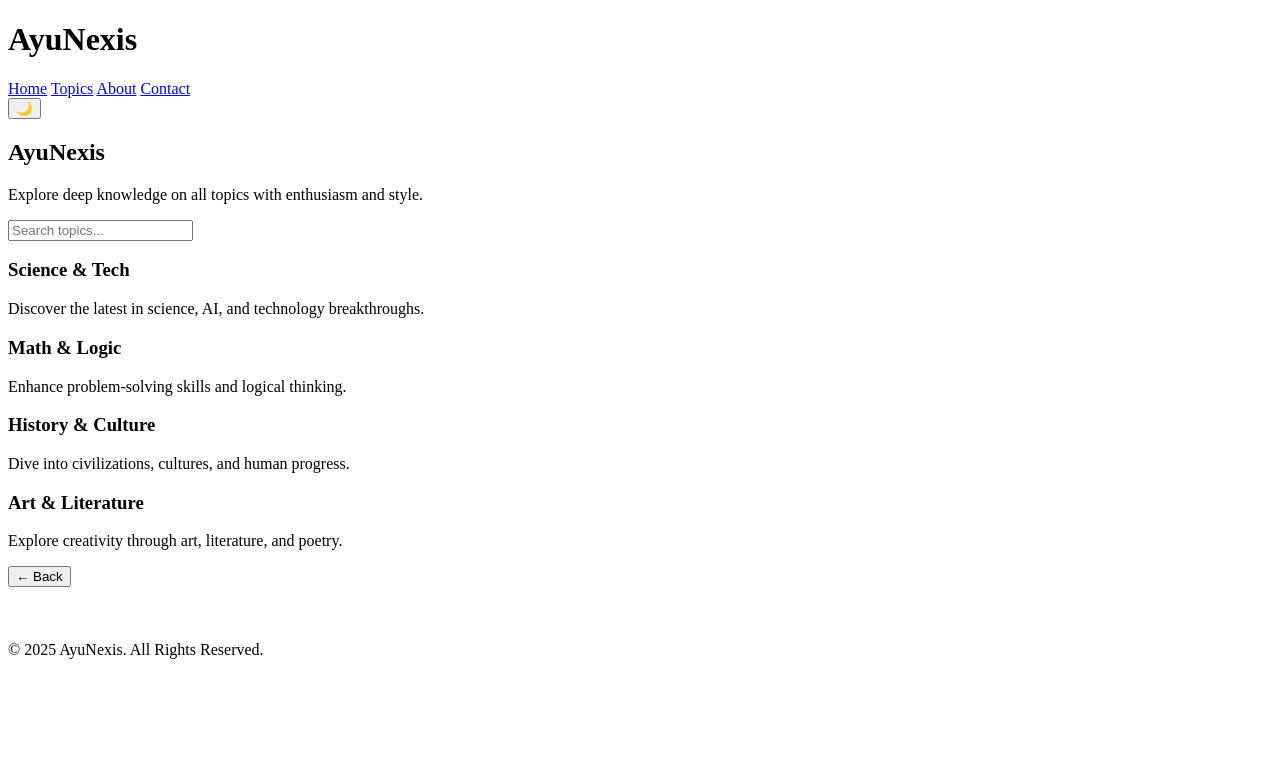
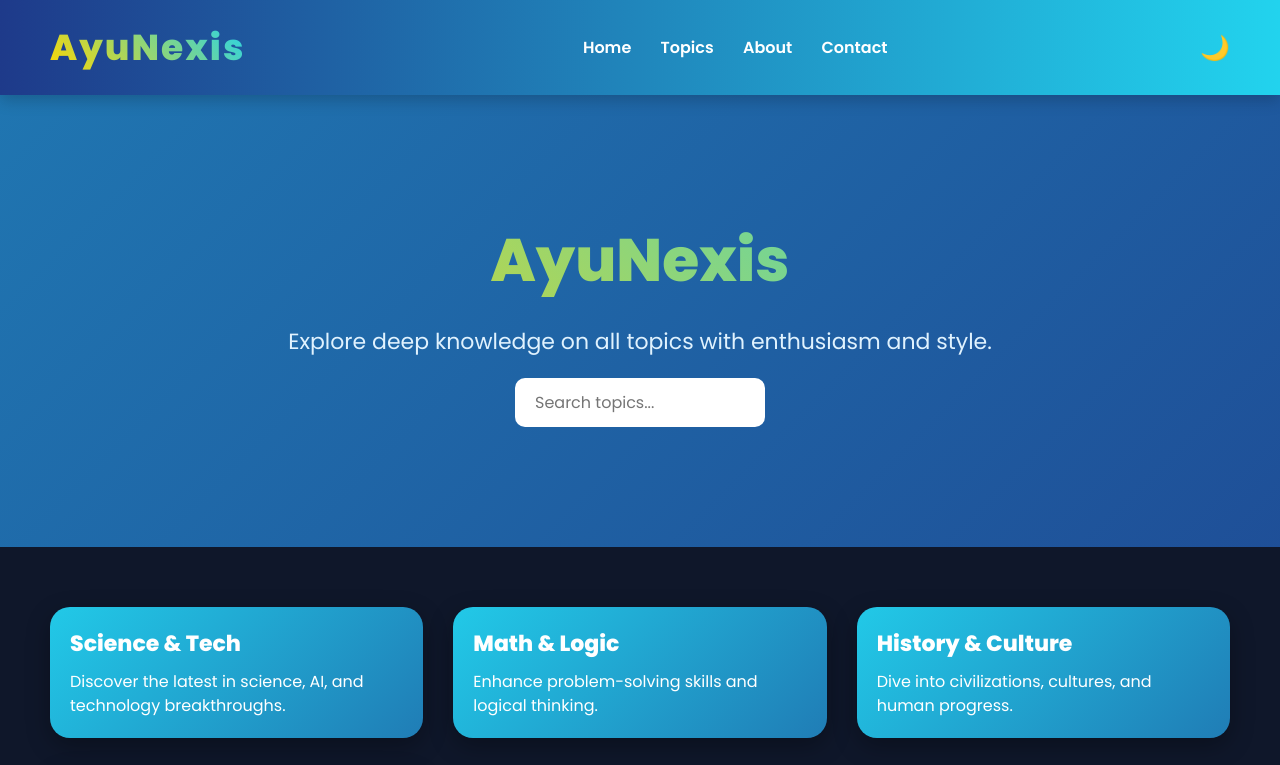
Before and after one commit to AyushMishra189/AyuNexis, a plain HTML site: page index.html in a window 1280 px wide. Shown: the top 765 px of the page. Drawn offline with Linux system fonts and the light colour scheme.

Commit message:
Update style.css

```diff
--- a/style.css
+++ b/style.css
@@ -1,58 +1,44 @@
-<!DOCTYPE html>
-<html lang="en">
-<head>
-<meta charset="UTF-8">
-<meta name="viewport" content="width=device-width, initial-scale=1.0">
-<title>AyuNexis – Your Nexus of Knowledge</title>
-<link rel="stylesheet" href="style.css">
-</head>
-<body>
-<header class="hero">
-  <h1>AyuNexis</h1>
-  <p>Your Nexus of Knowledge</p>
-  <nav>
-    <a href="index.html">Home</a>
-    <a href="about.html">About</a>
-    <a href="classes/class6.html">Classes</a>
-    <a href="subjects/math.html">Subjects</a>
-    <a href="subjects/coding.html">Coding</a>
-  </nav>
-</header>
+/* General */
+* { margin:0; padding:0; box-sizing:border-box; font-family:'Poppins', sans-serif; }
+body { transition: background 0.3s, color 0.3s; overflow-x:hidden; background:#0F172A; color:#fff; }
 
-<main class="container">
-  <section class="intro">
-    <h2>Welcome to AyuNexis</h2>
-    <p>Learn, practice, and excel with our step-by-step guidance, notes, NCERT PDFs, and coding exercises.</p>
-  </section>
+/* Header */
+header { display:flex; justify-content: space-between; align-items:center; padding:20px 50px; background: linear-gradient(90deg,#1E3A8A,#22D3EE); box-shadow:0 5px 15px rgba(0,0,0,0.2); position: sticky; top:0; z-index:100; }
+header h1 { font-size:36px; font-weight:800; letter-spacing:2px; background: linear-gradient(45deg,#FFD700,#22D3EE); -webkit-background-clip: text; -webkit-text-fill-color: transparent; }
+nav a { color:#fff; margin-left:25px; text-decoration:none; font-weight:600; font-size:16px; position:relative; }
+nav a::after { content:""; position:absolute; width:0%; height:2px; bottom:-3px; left:0; background:#FFD700; transition:0.3s; }
+nav a:hover::after { width:100%; }
+#theme-toggle { background:none; border:none; font-size:24px; cursor:pointer; color:#fff; }
 
-  <section class="classes">
-    <h2>Explore by Class</h2>
-    <div class="cards">
-      <a href="classes/class6.html" class="card">Class 6</a>
-      <a href="classes/class7.html" class="card">Class 7</a>
-      <a href="classes/class8.html" class="card">Class 8</a>
-      <a href="classes/class9.html" class="card">Class 9</a>
-      <a href="classes/class10.html" class="card">Class 10</a>
-      <a href="classes/class11.html" class="card">Class 11</a>
-      <a href="classes/class12.html" class="card">Class 12</a>
-    </div>
-  </section>
+/* Hero */
+.hero { text-align:center; padding:120px 20px; position:relative; overflow:hidden; background: linear-gradient(135deg,#22D3EE,#1E3A8A); background-size: 400% 400%; animation: gradientBG 15s ease infinite; }
+@keyframes gradientBG { 0%{background-position:0% 50%;} 50%{background-position:100% 50%;} 100%{background-position:0% 50%;} }
+.hero h2 { font-size:60px; font-weight:800; margin-bottom:20px; background: linear-gradient(45deg,#FFD700,#22D3EE); -webkit-background-clip: text; -webkit-text-fill-color: transparent; }
+.hero p { font-size:22px; margin-bottom:20px; color:#E0F2FE; }
+.hero input { padding:12px 20px; border-radius:10px; border:none; font-size:16px; width:250px; outline:none; }
 
-  <section class="subjects">
-    <h2>Explore by Subject</h2>
-    <div class="cards">
-      <a href="subjects/math.html" class="card">Math</a>
-      <a href="subjects/science.html" class="card">Science</a>
-      <a href="subjects/english.html" class="card">English</a>
-      <a href="subjects/hindi.html" class="card">Hindi</a>
-      <a href="subjects/social.html" class="card">Social Science</a>
-      <a href="subjects/coding.html" class="card">Coding</a>
-    </div>
-  </section>
-</main>
+/* Topics */
+.topics { display:grid; grid-template-columns:repeat(auto-fit,minmax(280px,1fr)); gap:30px; padding:60px 50px; }
+.card { position:relative; border-radius:20px; overflow:hidden; cursor:pointer; padding:20px; color:#fff; background: linear-gradient(135deg,#22D3EE,#1E3A8A); background-size:200% 200%; animation: cardGradient 5s ease infinite; opacity:0; transform: translateY(50px); transition: all 0.5s; box-shadow:0 8px 25px rgba(0,0,0,0.3); }
+@keyframes cardGradient { 0%{background-position:0% 50%;} 50%{background-position:100% 50%;} 100%{background-position:0% 50%;} }
+.card h3 { font-size:22px; font-weight:700; margin-bottom:10px; }
+.card p { font-size:16px; line-height:1.5; }
+.card.visible { opacity:1; transform:translateY(0); }
+.card:hover { transform: scale(1.05); box-shadow:0 15px 35px rgba(0,0,0,0.6); }
 
-<footer>
-  <p>© 2025 AyuNexis | All Rights Reserved</p>
-</footer>
-</body>
-</html>
+/* Topic Page */
+.topic-page { padding:60px 50px; display:none; opacity:0; transform:translateY(30px); transition: all 0.5s; }
+.topic-page.active { opacity:1; transform:translateY(0); }
+.topic-page img { max-width:100%; border-radius:15px; margin:20px 0; transition: transform 0.4s ease, box-shadow 0.4s ease; }
+.topic-page img:hover { transform: scale(1.05); box-shadow:0 10px 30px rgba(0,0,0,0.4); }
+#back-btn { background:#22D3EE; color:#fff; padding:10px 20px; border:none; border-radius:10px; cursor:pointer; margin-bottom:20px; font-weight:700; transition: transform 0.3s; }
+#back-btn:hover { background:#1E3A8A; transform: scale(1.05); }
+
+/* Footer */
+footer { text-align:center; padding:30px; background:#1E3A8A; font-weight:600; letter-spacing:1px; transition: background 0.3s; }
+
+/* Light Mode */
+body.light { background:#F8F9FA; color:#1E3A8A; }
+body.light .card { color:#fff; background: linear-gradient(135deg,#1E3A8A,#22D3EE); }
+body.light #back-btn { background:#1E3A8A; color:#fff; }
+body.light footer { background:#22D3EE; color:#1E3A8A; }
```
